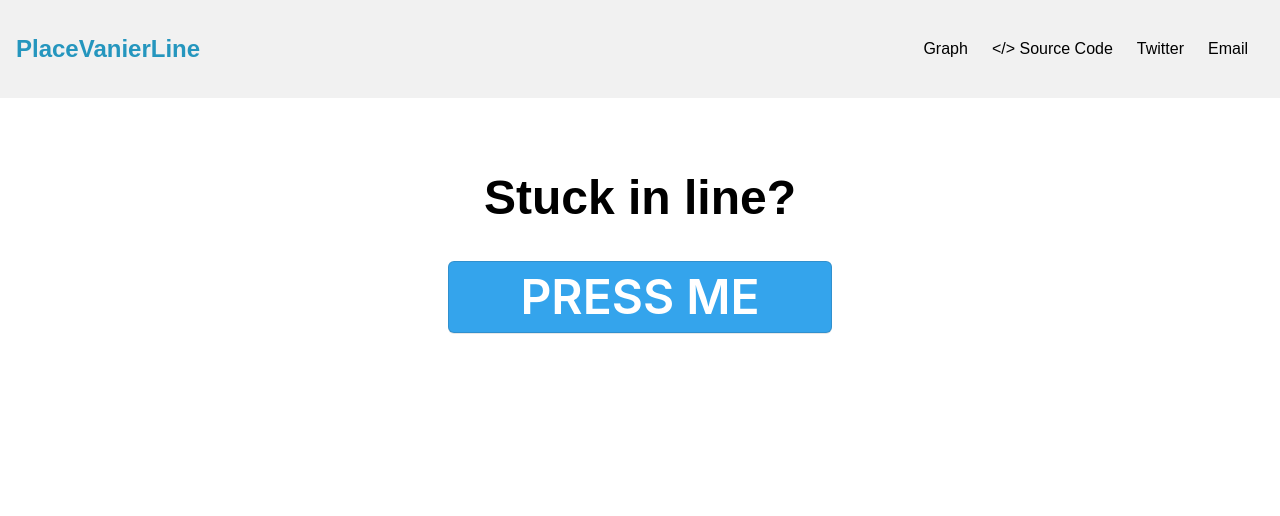
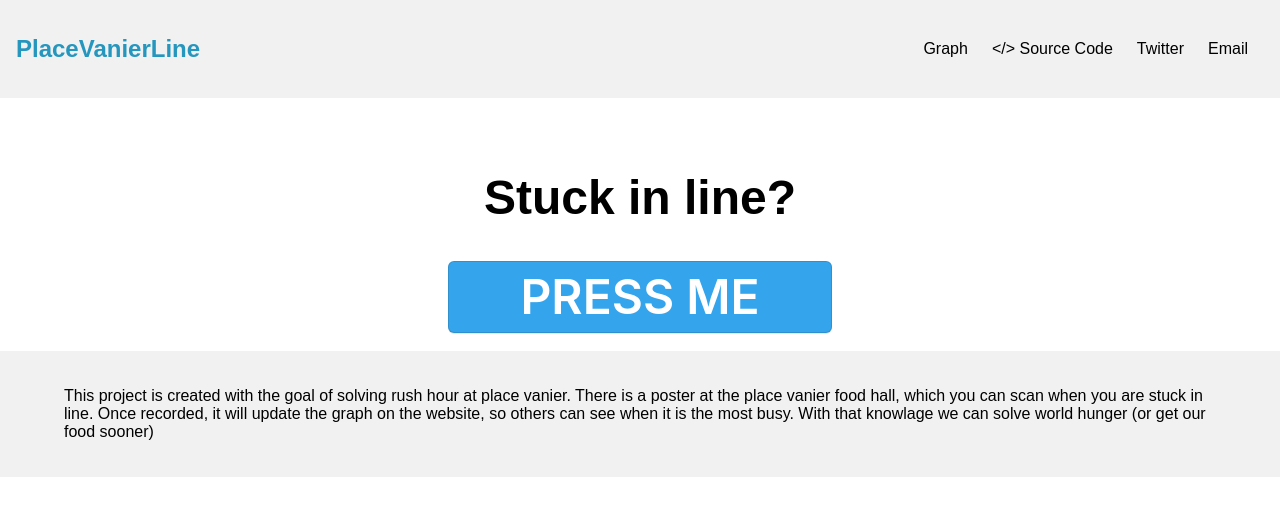
Before and after one commit to justindhillon/place-vanier-line, a Next.js app: page /record-time in a window 1280 px wide. Shown: the top 516 px of the page. Built offline with nearby package versions, Linux system fonts and the light colour scheme.

Commit message:
modified:   pages/record-time.js

```diff
--- a/pages/record-time.js
+++ b/pages/record-time.js
@@ -1,3 +1,4 @@
+import AboutWebsite from "../components/about-website";
 import Button from "../components/button";
 import Navbar from '../components/navbar';
 
@@ -7,6 +8,8 @@ export default function Homepage() {
       <Navbar />
       <br />
       <Button />
+      <br />
+      <AboutWebsite />
     </div>
   );
 }
```
